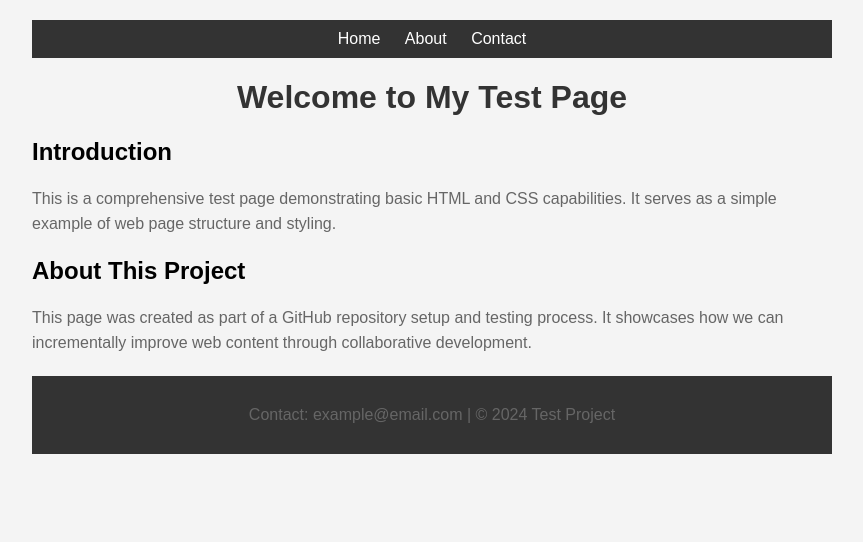
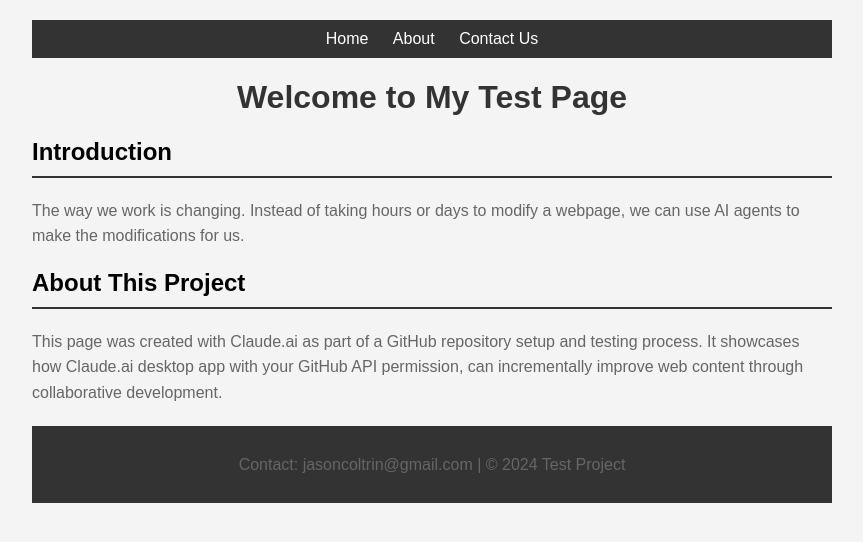
Before and after one commit to jcoltrinpm/jasoncoltrin-test, a plain HTML site: page index.html in a window 1280 px wide. Shown: the whole page, without its empty margins (208-1071 px from the left). Drawn offline with Linux system fonts and the light colour scheme.

Commit message:
Update website text as per issue suggestions

```diff
--- a/index.html
+++ b/index.html
@@ -26,6 +26,10 @@
             color: #333;
             text-align: center;
         }
+        h2 {
+            border-bottom: 2px solid #333;
+            padding-bottom: 10px;
+        }
         p {
             line-height: 1.6;
             color: #666;
@@ -43,23 +47,23 @@
     <nav>
         <a href="#home">Home</a>
         <a href="#about">About</a>
-        <a href="#contact">Contact</a>
+        <a href="#contact">Contact Us</a>
     </nav>
 
     <h1>Welcome to My Test Page</h1>
 
     <section id="home">
         <h2>Introduction</h2>
-        <p>This is a comprehensive test page demonstrating basic HTML and CSS capabilities. It serves as a simple example of web page structure and styling.</p>
+        <p>The way we work is changing. Instead of taking hours or days to modify a webpage, we can use AI agents to make the modifications for us.</p>
     </section>
 
     <section id="about">
         <h2>About This Project</h2>
-        <p>This page was created as part of a GitHub repository setup and testing process. It showcases how we can incrementally improve web content through collaborative development.</p>
+        <p>This page was created with Claude.ai as part of a GitHub repository setup and testing process. It showcases how Claude.ai desktop app with your GitHub API permission, can incrementally improve web content through collaborative development.</p>
     </section>
 
     <footer id="contact">
-        <p>Contact: example@email.com | © 2024 Test Project</p>
+        <p>Contact: jasoncoltrin@gmail.com | © 2024 Test Project</p>
     </footer>
 </body>
 </html>
```
